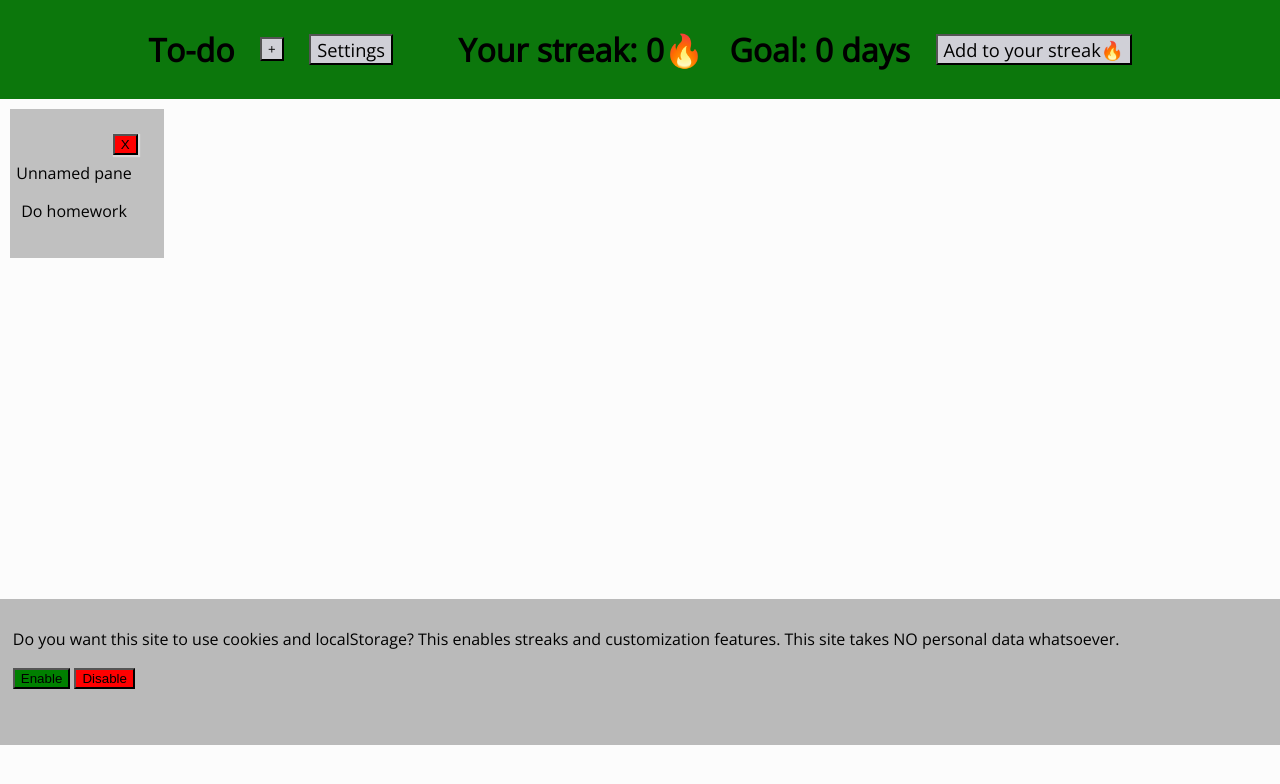
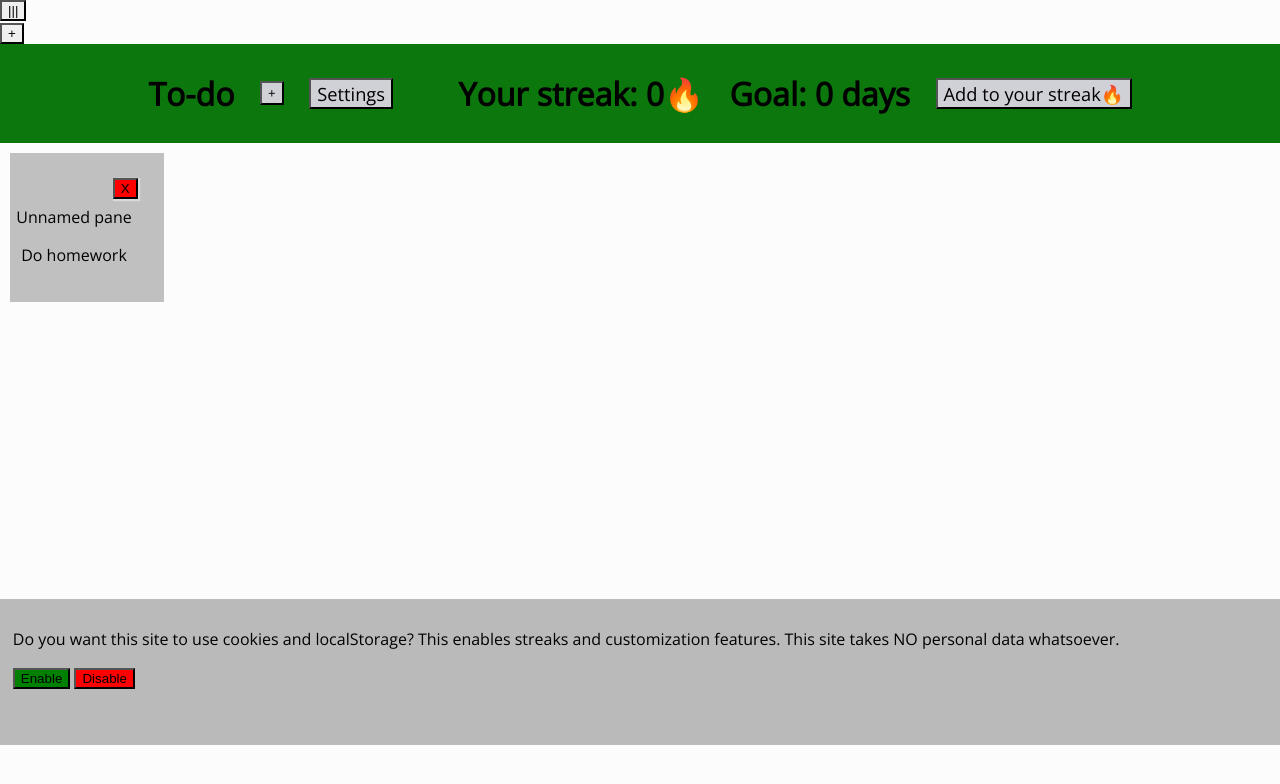
Before and after one commit to ZarmDev/To-doz, a plain HTML site: page index.html in a window 1280 px wide. Drawn offline with nearby package versions, Linux system fonts and the light colour scheme.

Commit message:
Update index.html

```diff
--- a/index.html
+++ b/index.html
@@ -8,6 +8,14 @@
 </head>
 
 <body>
+  <button id="sidebarToggle" onclick="toggleSidebar()">|||</button>
+  <div id="sidebar">
+    <button onclick="addSection()">+</button>
+    <br>
+    <div id="sidebarlist">
+    </div>
+    </div>
+  </div>
   <div id="mobile">
     <button onclick="this.parentElement.style.visibility = 'hidden'">X</button>
     <h1>You seem to be on a mobile device</h1>
```
